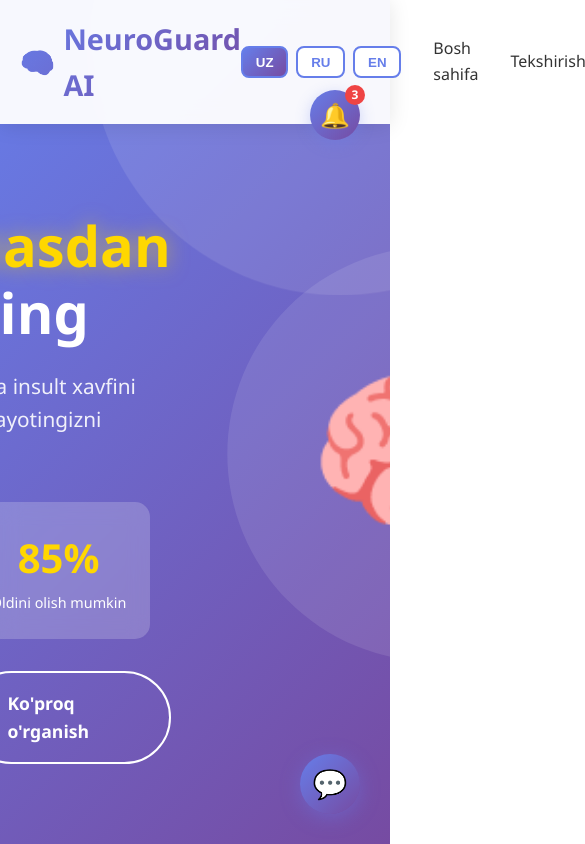
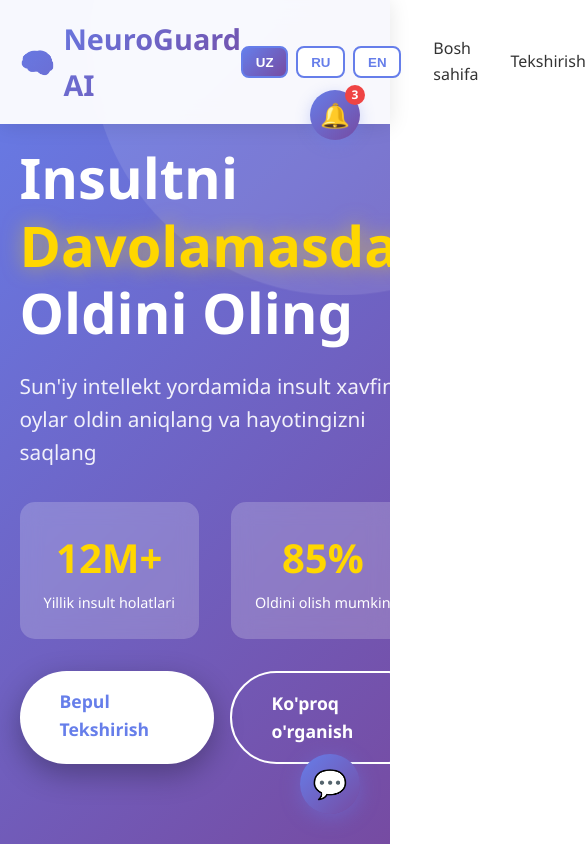
Before and after one commit to medsee/neuroguard-ai, a plain HTML site: page index.html in a window 390 px wide. Shown: the top 844 px of the page, 585 px wide, since content can reach past the window. Drawn offline with nearby package versions, Linux system fonts and the light colour scheme.

Commit message:
Update CSS styles for responsive design

```diff
--- a/index.html
+++ b/index.html
@@ -28,6 +28,16 @@
             line-height: 1.6;
             color: #333;
             overflow-x: hidden;
+            width: 100%;
+            max-width: 100vw;
+        }
+
+        * {
+            box-sizing: border-box;
+        }
+
+        html {
+            overflow-x: hidden;
         }
 
         .language-switcher {
@@ -376,6 +386,7 @@
             padding: 8rem 5% 4rem;
             position: relative;
             overflow: hidden;
+            width: 100%;
         }
 
         .hero::before {
@@ -397,6 +408,7 @@
 
         .hero-content {
             max-width: 1200px;
+            width: 100%;
             display: grid;
             grid-template-columns: 1fr 1fr;
             gap: 4rem;
```
